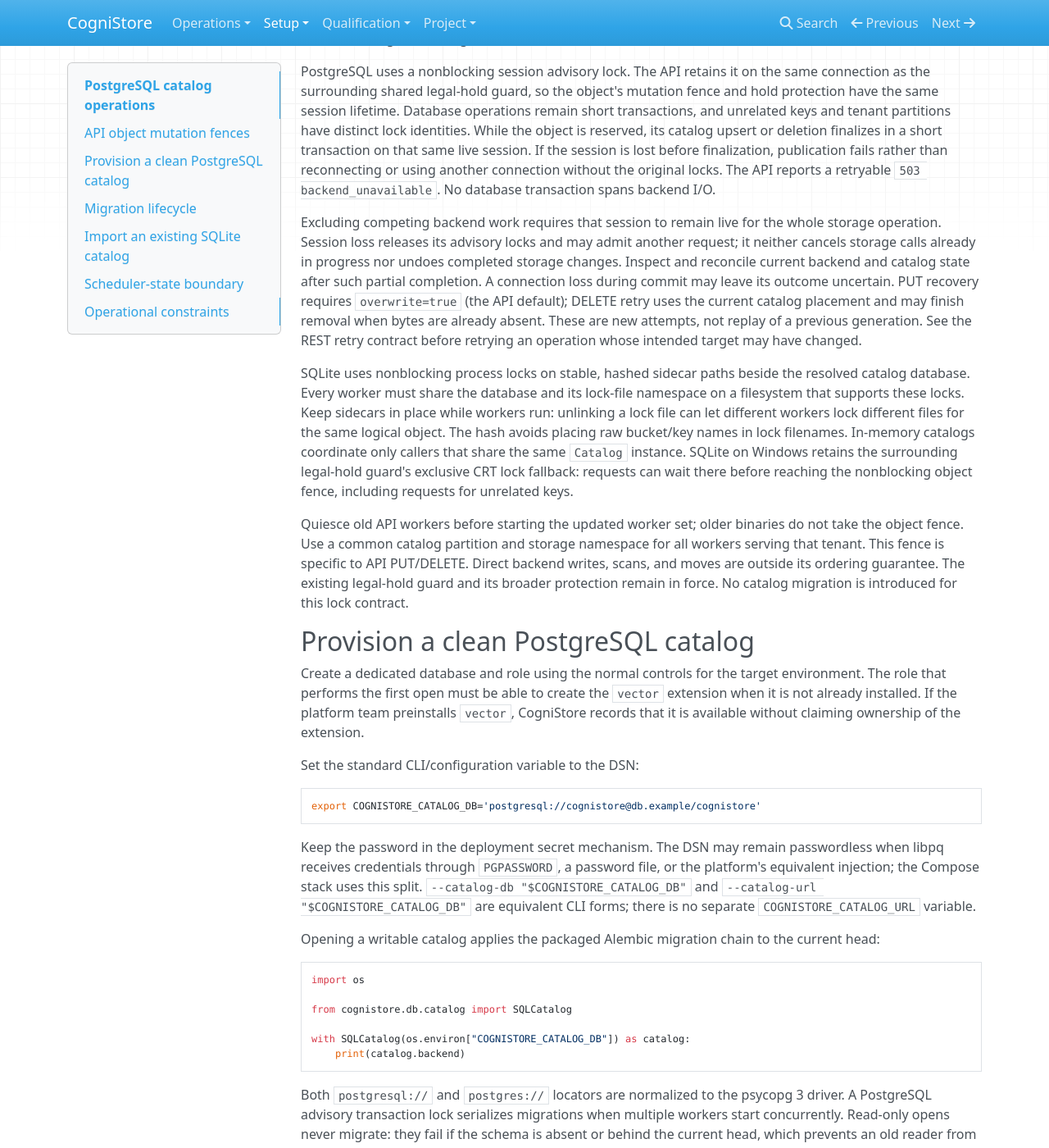
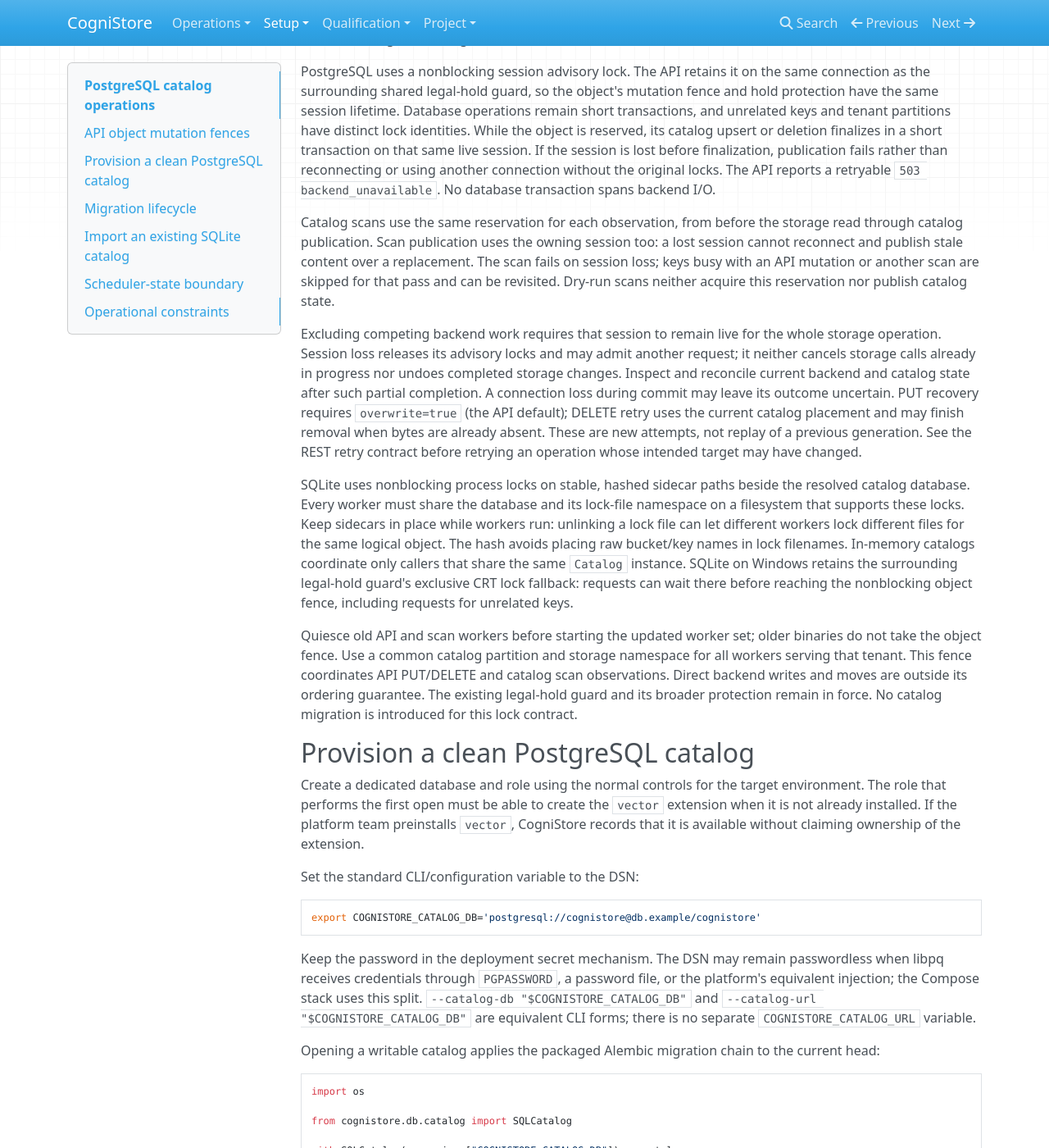
Before and after one commit to melliott18/CogniStore, an MkDocs documentation site: the page built from docs/postgres_catalog.md, in a window 1280 px wide and 1400 px high, scrolled down 626 px. Shown: the whole window at 82% size. Built offline with MkDocs 1.6.1, drawn with Linux system fonts in a browser that asks for light colours; nearby versions of some CDN libraries.

Commit message:
fix(audit): bound report parsing and document scan reservation rollout

```diff
--- a/docs/postgres_catalog.md
+++ b/docs/postgres_catalog.md
@@ -45,6 +45,13 @@
 reports a retryable `503 backend_unavailable`. No database transaction spans
 backend I/O.
 
+Catalog scans use the same reservation for each observation, from before the
+storage read through catalog publication. Scan publication uses the owning
+session too: a lost session cannot reconnect and publish stale content over a
+replacement. The scan fails on session loss; keys busy with an API mutation or
+another scan are skipped for that pass and can be revisited. Dry-run scans
+neither acquire this reservation nor publish catalog state.
+
 Excluding competing backend work requires that session to remain live for the
 whole storage operation. Session loss releases its advisory locks and may
 admit another request; it neither cancels storage calls already in progress nor
@@ -67,10 +74,10 @@
 lock fallback: requests can wait there before reaching the nonblocking object
 fence, including requests for unrelated keys.
 
-Quiesce old API workers before starting the updated worker set; older binaries
+Quiesce old API and scan workers before starting the updated worker set; older binaries
 do not take the object fence. Use a common catalog partition and storage
-namespace for all workers serving that tenant. This fence is specific to API
-PUT/DELETE. Direct backend writes, scans, and moves are outside its ordering
+namespace for all workers serving that tenant. This fence coordinates API
+PUT/DELETE and catalog scan observations. Direct backend writes and moves are outside its ordering
 guarantee. The existing legal-hold guard and its broader protection remain in
 force. No catalog migration is introduced for this lock contract.
 
```
Also changed, not shown: docs/evidence/m5/README.md (+1 -1 lines), docs/rest_api.md (+11 -3 lines), 2 other files.
